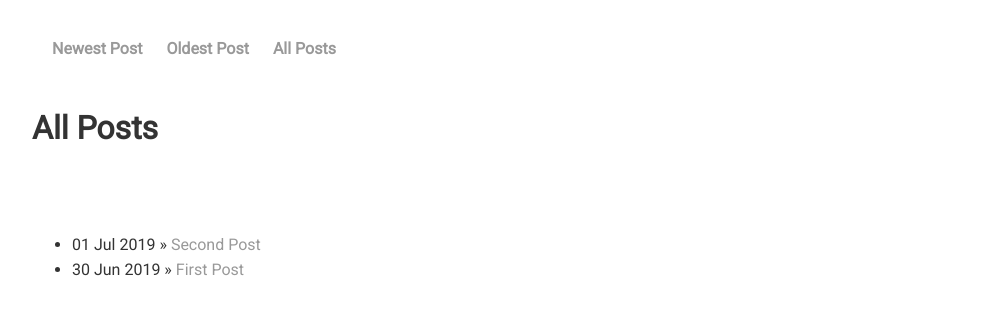
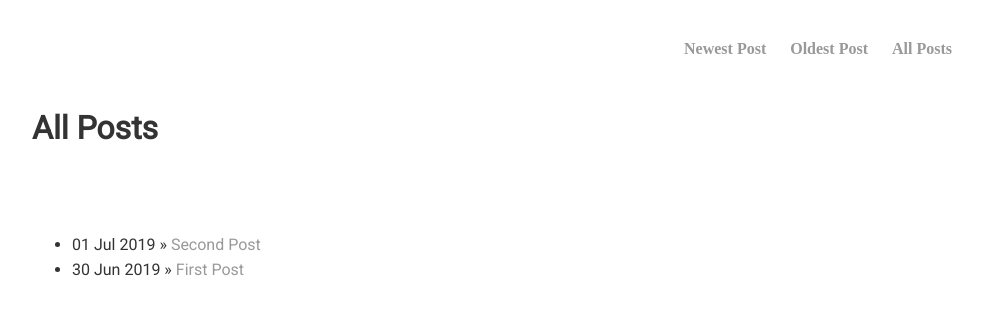
Before and after one commit to overheardonearth/overheardonearth.github.io, a Jekyll site: the page built from all-posts/index.html, in a window 1280 px wide. Shown: the top 315 px of the page, without its empty margins (128-1111 px from the left). Built offline with Jekyll 4.4.1, drawn with Linux system fonts in a browser that asks for light colours.

Commit message:
Update main.html

```diff
--- a/_layouts/main.html
+++ b/_layouts/main.html
@@ -9,6 +9,10 @@
 	</head>
 
 	<body>
+
+	<div class="site-title">
+
+		<div class="site-title-nav">
 		<nav>
 		<ul>
        			<li><a href="/">Newest Post</a></li>
@@ -16,6 +20,8 @@
        			<li><a href="/all-posts/index.html">All Posts</a></li>
 		</ul>
 		</nav>
+		</div>
+	</div>
 
 	<h1>
 		{{ page.title }}
```
Lines whose indentation alone changed are shown as unchanged.
